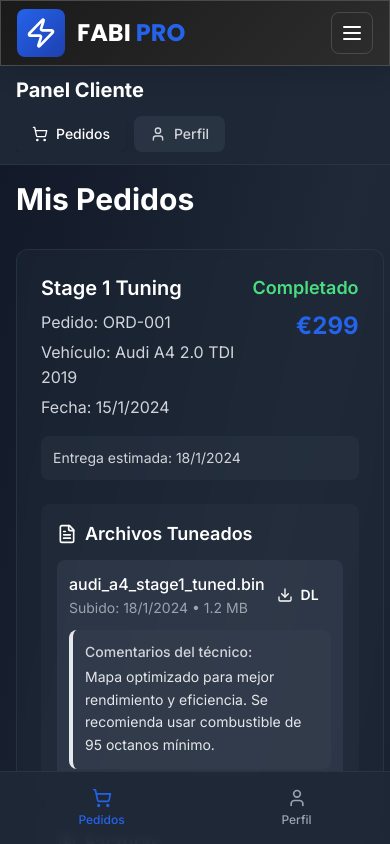
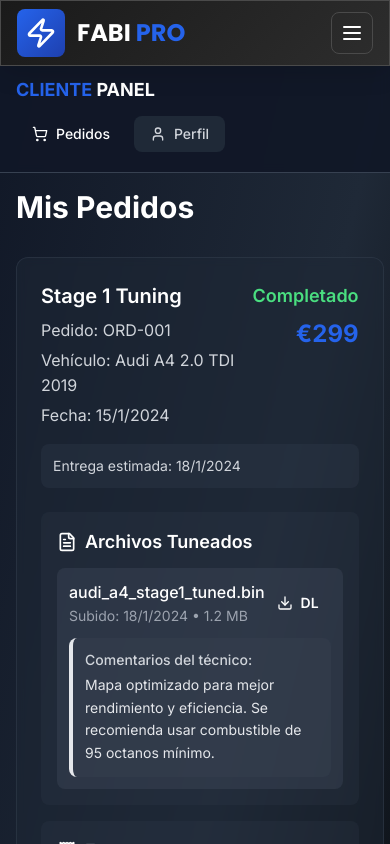
Before and after one commit to avinilo/tuning-website, a React (Vite) app: page /dashboard in a window 390 px wide. Shown: the top 844 px of the page. Built offline with nearby package versions, Linux system fonts and the light colour scheme.

Commit message:
feat: Complete visual synchronization between AdminDashboard and ClientDashboard - Unified background gradients, text colors, and UI elements for consistent user experience

```diff
--- a/src/pages/ClientDashboard.tsx
+++ b/src/pages/ClientDashboard.tsx
@@ -587,79 +587,69 @@ const ClientDashboard: React.FC = () => {
   };
 
   return (
-    <div className="min-h-screen bg-gradient-to-br from-gray-900 via-gray-800 to-gray-900">
+    <div className="min-h-screen bg-gradient-to-br from-gray-900 via-gray-800 to-black">
       <div className="flex">
-        {/* Desktop Sidebar - Hidden on mobile */}
-        <div className="hidden lg:block w-64 bg-gray-800/50 backdrop-blur-sm border-r border-gray-700/50 min-h-screen">
+        {/* Desktop Sidebar */}
+        <div className="hidden lg:block w-64 bg-gray-900/50 backdrop-blur-sm border-r border-gray-700 min-h-screen">
           <div className="p-6">
-            <h1 className="text-2xl font-bold text-white mb-8">Panel Cliente</h1>
+            <h1 className="text-2xl font-bold text-white mb-8">
+              <span className="text-primary">CLIENTE</span> PANEL
+            </h1>
             <nav className="space-y-2">
-              {sidebarItems.map((item) => (
+              {sidebarItems.map((item) => {
+                const Icon = item.icon;
+                return (
                   <button
                     key={item.id}
                     onClick={() => setActiveSection(item.id)}
-                  className={`w-full flex items-center gap-3 px-4 py-3 rounded-lg text-left transition-all duration-300 ${
+                    className={`w-full flex items-center space-x-3 px-4 py-3 rounded-lg transition-all duration-200 ${
                       activeSection === item.id
-                      ? 'bg-primary text-white shadow-lg'
-                      : 'text-gray-300 hover:bg-gray-700/50 hover:text-white'
+                        ? 'bg-primary/20 text-primary border border-primary/30'
+                        : 'text-gray-300 hover:bg-gray-800 hover:text-white'
                     }`}
                   >
-                  <item.icon className="w-5 h-5" />
-                  {item.label}
+                    <Icon className="w-5 h-5" />
+                    <span className="font-medium">{item.label}</span>
                   </button>
-              ))}
+                );
+              })}
             </nav>
           </div>
         </div>
 
         {/* Main Content */}
         <div className="flex-1">
-          {/* Mobile Navigation Bar - Only visible on mobile */}
-          <div className="lg:hidden sticky top-0 z-40 bg-gray-800/95 backdrop-blur-sm border-b border-gray-700/50">
+          {/* Mobile Navigation */}
+          <div className="lg:hidden bg-gray-900/95 backdrop-blur-sm border-b border-gray-700 sticky top-0 z-30">
             <div className="px-4 py-3">
-              <h1 className="text-xl font-bold text-white mb-3">Panel Cliente</h1>
-              <div className="flex space-x-2 overflow-x-auto scrollbar-hide">
-                {sidebarItems.map((item) => (
+              <h1 className="text-lg font-bold text-white mb-3">
+                <span className="text-primary">CLIENTE</span> PANEL
+              </h1>
+              <div className="flex overflow-x-auto space-x-2 pb-2 scrollbar-hide">
+                {sidebarItems.map((item) => {
+                  const Icon = item.icon;
+                  return (
                     <button
                       key={item.id}
                       onClick={() => setActiveSection(item.id)}
-                    className={`flex items-center gap-2 px-4 py-2 rounded-lg whitespace-nowrap transition-all duration-300 touch-manipulation min-w-fit ${
+                      className={`flex-shrink-0 flex items-center space-x-2 px-4 py-2 rounded-lg transition-all duration-200 touch-manipulation text-sm ${
                         activeSection === item.id
-                        ? 'bg-primary text-white shadow-lg'
-                        : 'bg-gray-700/50 text-gray-300 hover:bg-gray-600/50 hover:text-white'
+                          ? 'bg-primary text-white'
+                          : 'bg-gray-800 text-gray-300 hover:bg-gray-700'
                       }`}
                     >
-                    <item.icon className="w-4 h-4" />
-                    <span className="text-sm font-medium">{item.label}</span>
+                      <Icon className="w-4 h-4" />
+                      <span className="font-medium whitespace-nowrap">{item.label}</span>
                     </button>
-                ))}
+                  );
+                })}
               </div>
             </div>
           </div>
 
           {/* Content Area */}
-          <div className="p-4 lg:p-8 pb-20 lg:pb-8">
+          <div className="p-4 lg:p-8">
             {renderContent()}
-          </div>
-
-          {/* Bottom Navigation Bar - Only visible on mobile */}
-          <div className="lg:hidden fixed bottom-0 left-0 right-0 z-40 bg-gray-800/95 backdrop-blur-sm border-t border-gray-700/50">
-            <div className="flex justify-around py-2">
-              {sidebarItems.map((item) => (
-                <button
-                  key={item.id}
-                  onClick={() => setActiveSection(item.id)}
-                  className={`flex flex-col items-center gap-1 px-3 py-2 rounded-lg transition-all duration-300 touch-manipulation ${
-                    activeSection === item.id
-                      ? 'text-primary'
-                      : 'text-gray-400 hover:text-white'
-                  }`}
-                >
-                  <item.icon className="w-5 h-5" />
-                  <span className="text-xs font-medium">{item.label}</span>
-                </button>
-              ))}
-            </div>
           </div>
         </div>
       </div>
--- a/src/pages/Home.tsx
+++ b/src/pages/Home.tsx
@@ -90,7 +90,7 @@ const Home: React.FC = () => {
         </div>
         <div className="relative z-10 max-w-7xl mx-auto px-4 sm:px-6 lg:px-8 text-center pb-20 sm:pb-24">
           <h1 className="text-3xl sm:text-4xl md:text-5xl lg:text-6xl font-bold mb-6 animate-fade-in tracking-tight">
-            <span className="text-primary">TUNING</span><br /><span className="text-white animate-pulse">FILES</span>
+            <span className="text-primary">TUNING-REPAIR</span><br /><span className="text-white animate-pulse">FILES</span>
           </h1>
           <div className="h-1 w-32 bg-gradient-to-r from-primary via-secondary to-accent mx-auto mb-12 animate-pulse"></div>
           <p className="text-xl md:text-2xl mb-12 max-w-4xl mx-auto text-text-secondary leading-relaxed animate-fade-in-up">
```
Lines whose indentation alone changed are shown as unchanged.
